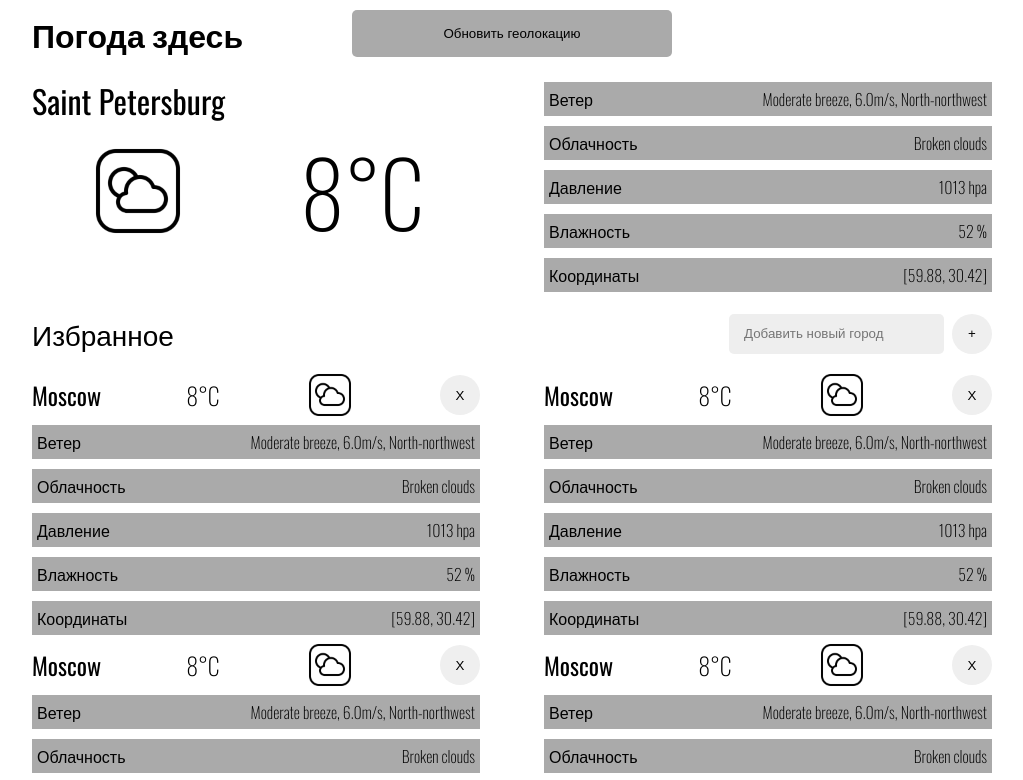
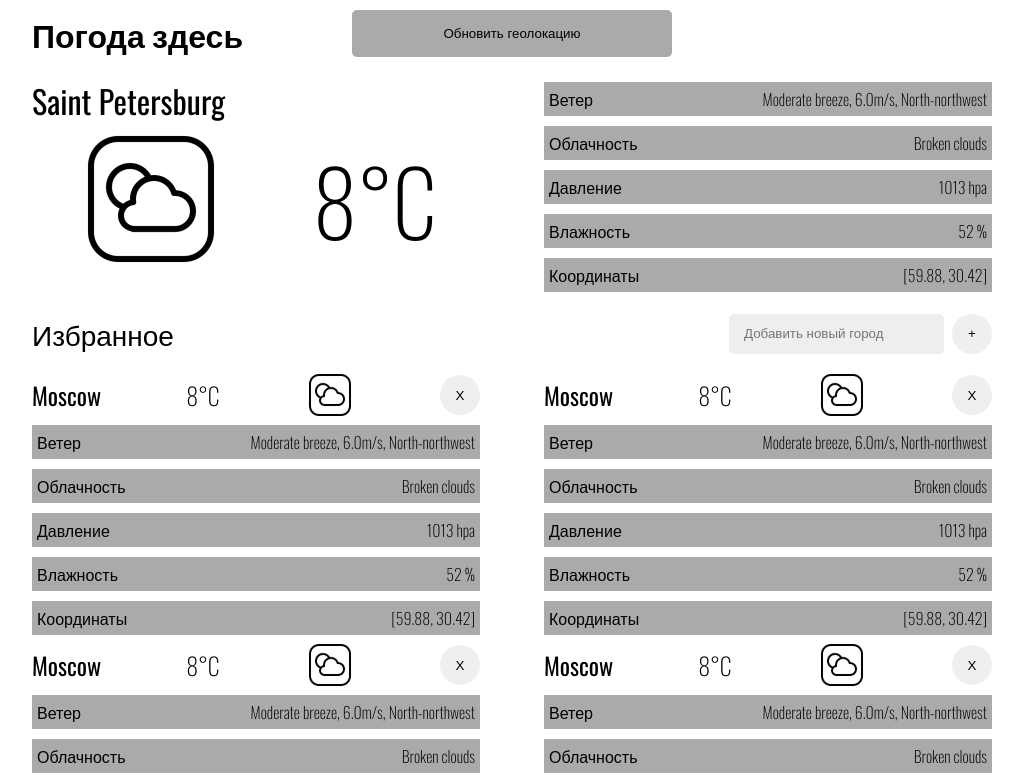
Before and after one commit to Aroize/Aroize.github.io, a plain HTML site: page index.html in a window 1280 px wide. Shown: the top 780 px of the page, without its empty margins (128-1151 px from the left). Drawn offline with nearby package versions, Linux system fonts and the light colour scheme.

Commit message:
a bit bigger icon

```diff
--- a/css/style.css
+++ b/css/style.css
@@ -110,9 +110,9 @@ input {
 
 .current-city-icon {
     width: 100%;
-    max-width: 100px;
+    max-width: 150px;
     height: 100%;
-    max-height: 100px;
+    max-height: 150px;
 }
 
 .city-icon {
```
